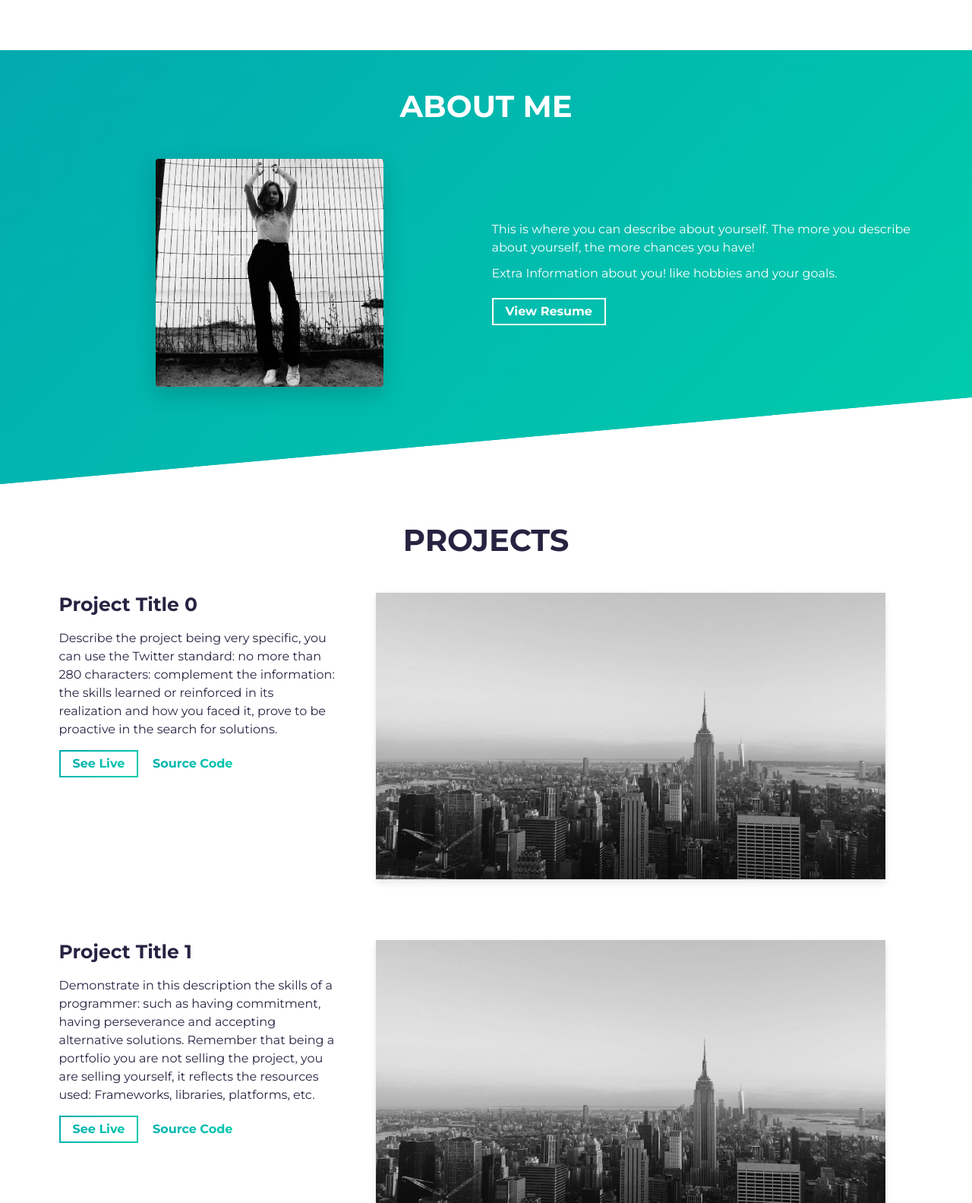
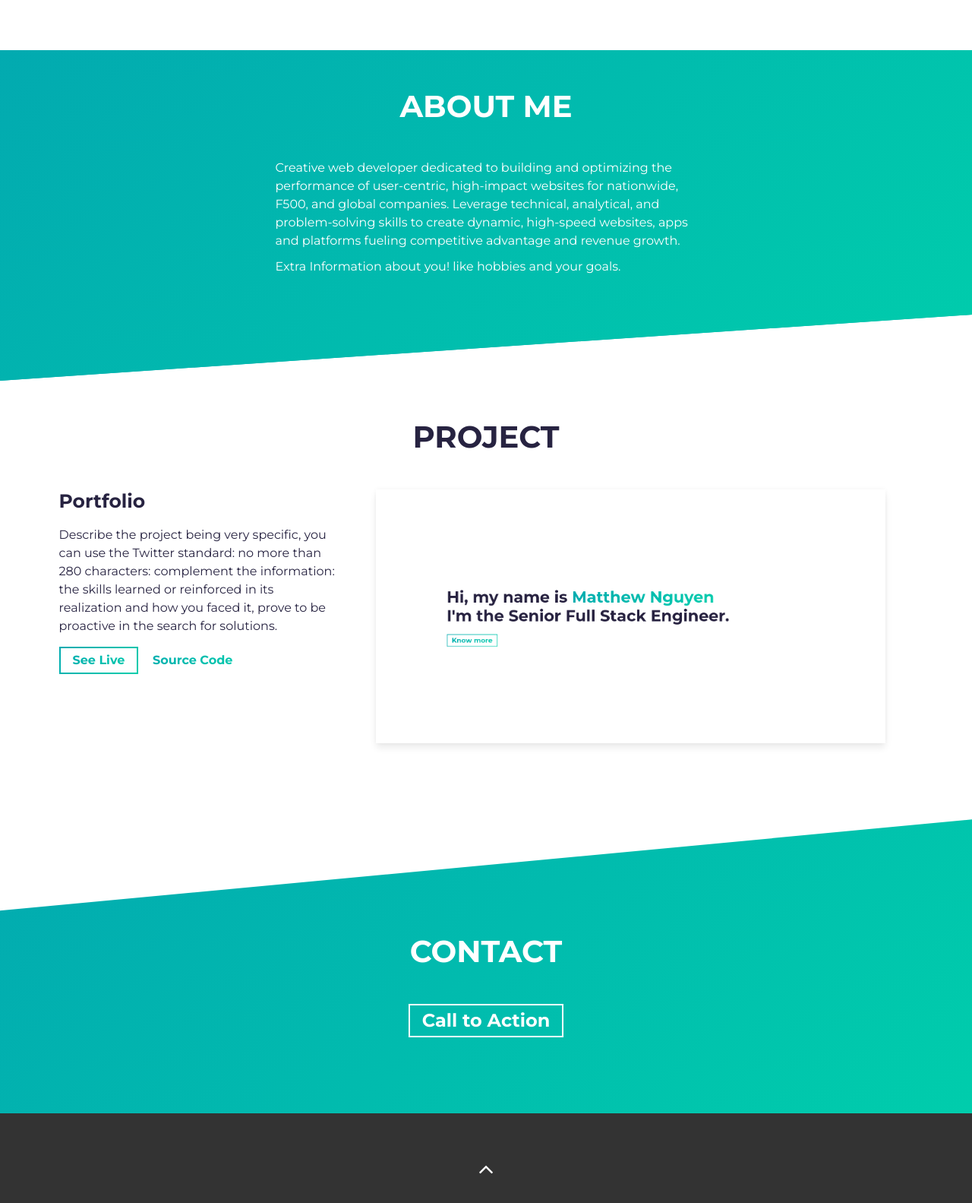
Before and after one commit to kameleon-ad/create-react-app-deploy, a website built with Parcel: page src/index.html in a window 1280 px wide. Shown: the part 734-2317 px from the top of the page at 76% size. Built offline with nearby package versions, Linux system fonts and the light colour scheme.

Commit message:
Correct - 1

```diff
--- a/src/index.html
+++ b/src/index.html
@@ -18,11 +18,11 @@
     <link rel="shortcut icon" type="image/png" href="assets/favicon.png" />
 
     <!-- Todo: put here your site title -->
-    <title>[Your name here] | Developer</title>
+    <title>Matthew Nguyen | Developer</title>
     <!-- Todo: add some coding keywords below - e.g: (javascript, yourusername, etc) -->
     <meta name="keywords" content="[username], [name], skill" />
     <!-- Todo: improve your SEO by adding a small description of you -->
-    <meta name="description" content="[Your name here] | Developer" />
+    <meta name="description" content="Matthew Nguyen | Developer" />
 
     <link
       rel="stylesheet"
@@ -46,9 +46,9 @@
     <section id="hero" class="jumbotron">
       <div class="container">
         <h1 class="hero-title load-hidden">
-          Hi, my name is <span class="text-color-main">Your Name</span>
+          Hi, my name is <span class="text-color-main">Matthew Nguyen</span>
           <br />
-          I'm the Unknown Developer.
+          I'm the Senior Full Stack Engineer.
         </h1>
         <p class="hero-cta load-hidden">
           <a rel="noreferrer" class="cta-btn cta-btn--hero" href="#about"
@@ -63,38 +63,29 @@
     <section id="about">
       <div class="container">
         <h2 class="section-title load-hidden">About me</h2>
-        <div class="row about-wrapper">
-          <div class="col-md-6 col-sm-12">
+        <div class="row about-wrapper" style="align-items: center;">
+          <div class="col-md-3 col-sm-12">
             <div class="about-wrapper__image load-hidden">
-              <img
-                alt="Profile Image"
-                class="img-fluid rounded shadow-lg"
-                height="auto"
-                width="300px"
-                src="assets/profile.jpg"
-                alt="Profile Image"
-              />
             </div>
           </div>
           <div class="col-md-6 col-sm-12">
             <div class="about-wrapper__info load-hidden">
               <p class="about-wrapper__info-text">
-                This is where you can describe about yourself. The more you
-                describe about yourself, the more chances you have!
+                Creative web developer dedicated to building and optimizing the performance of user-centric, high-impact websites for nationwide, F500, and global companies. Leverage technical, analytical, and problem-solving skills to create dynamic, high-speed websites, apps and platforms fueling competitive advantage and revenue growth.
               </p>
               <p class="about-wrapper__info-text">
                 Extra Information about you! like hobbies and your goals.
               </p>
-              <span class="d-flex mt-3">
+              <!-- <span class="d-flex mt-3">
                 <a
                   rel="noreferrer"
                   target="_blank"
                   class="cta-btn cta-btn--resume"
-                  href="assets/resume.pdf"
+                  href="https://www.linkedin.com/in/matthew-nguyen-dev/"
                 >
                   View Resume
                 </a>
-              </span>
+              </span> -->
             </div>
           </div>
         </div>
@@ -106,13 +97,13 @@
     <section id="projects">
       <div class="container">
         <div class="project-wrapper">
-          <h2 class="section-title dark-blue-text">Projects</h2>
+          <h2 class="section-title dark-blue-text">Project</h2>
 
           <!-- Notice: each .row is a project -->
           <div class="row">
             <div class="col-lg-4 col-sm-12">
               <div class="project-wrapper__text load-hidden">
-                <h3 class="project-wrapper__text-title">Project Title 0</h3>
+                <h3 class="project-wrapper__text-title">Portfolio</h3>
                 <div>
                   <p class="mb-4">
                     Describe the project being very specific, you can use the Twitter standard: no more than 280 characters:
@@ -151,7 +142,7 @@
                     <img
                       alt="Project Image"
                       class="img-fluid"
-                      src="assets/project.jpg"
+                      src="assets/project.png"
                     />
                   </div>
                 </a>
@@ -161,7 +152,7 @@
           <!-- /END Project -->
 
           <!-- Notice: each .row is a project -->
-          <div class="row">
+          <!-- <div class="row">
             <div class="col-lg-4 col-sm-12">
               <div class="project-wrapper__text load-hidden">
                 <h3 class="project-wrapper__text-title">Project Title 1</h3>
@@ -209,11 +200,11 @@
                 </a>
               </div>
             </div>
-          </div>
+          </div> -->
           <!-- /END Project -->
 
           <!-- Notice: each .row is a project -->
-          <div class="row">
+          <!-- <div class="row">
             <div class="col-lg-4 col-sm-12">
               <div class="project-wrapper__text load-hidden">
                 <h3 class="project-wrapper__text-title">Project Title 2</h3>
@@ -260,7 +251,7 @@
                 </a>
               </div>
             </div>
-          </div>
+          </div> -->
           <!-- /END Project -->
         </div>
       </div>
@@ -272,12 +263,12 @@
       <div class="container">
         <h2 class="section-title">Contact</h2>
         <div class="contact-wrapper load-hidden">
-          <p class="contact-wrapper__text">[Put your call to action here]</p>
+          <!-- <p class="contact-wrapper__text">[Put your call to action here]</p> -->
           <a
             rel="noreferrer"
             target="_blank"
             class="cta-btn cta-btn--resume"
-            href="mailto:example@email.com"
+            href="mailto:example@email.commatthewnguyen1005@gmail.com"
             >Call to Action</a
           >
         </div>
@@ -292,9 +283,9 @@
           <i class="fa fa-angle-up fa-2x" aria-hidden="true"></i>
         </a>
         <div class="social-links">
-          <a rel="noreferrer" href="#!" target="_blank">
+          <!-- <a rel="noreferrer" href="#!" target="_blank">
             <i class="fa fa-twitter fa-inverse"></i>
-          </a>
+          </a> -->
           <a rel="noreferrer" href="#!" target="_blank">
             <i class="fa fa-linkedin fa-inverse"></i>
           </a>
@@ -307,14 +298,14 @@
 
         <!-- Notice: if you want to give me some credit, it will be huge for me! if not, put your data on it -->
         <p class="footer__text">
-          © 2021 - Template developed by
-          <a rel="noreferrer" href="https://github.com/cobiwave" target="_blank"
+          © 2021 - copyright
+          <!-- <a rel="noreferrer" href="https://github.com/cobiwave" target="_blank"
             >Jacobo Martínez</a
-          >
+          > -->
         </p>
 
         <!-- TO DO: remove this entire paragraph once you finish your portfolio -->
-        <p class="mt-3 pt-3">
+        <!-- <p class="mt-3 pt-3">
           <a
             rel="noreferrer"
             class="github-button"
@@ -335,7 +326,7 @@
             aria-label="Star cobiwave/simplefolio on GitHub"
             >Star</a
           >
-        </p>
+        </p> -->
       </div>
     </footer>
     <!-- /END Footer Section -->
```
Also changed, not shown: src/assets/profile.jpg (deleted), src/assets/project.jpg (deleted), src/assets/project.png (added).
